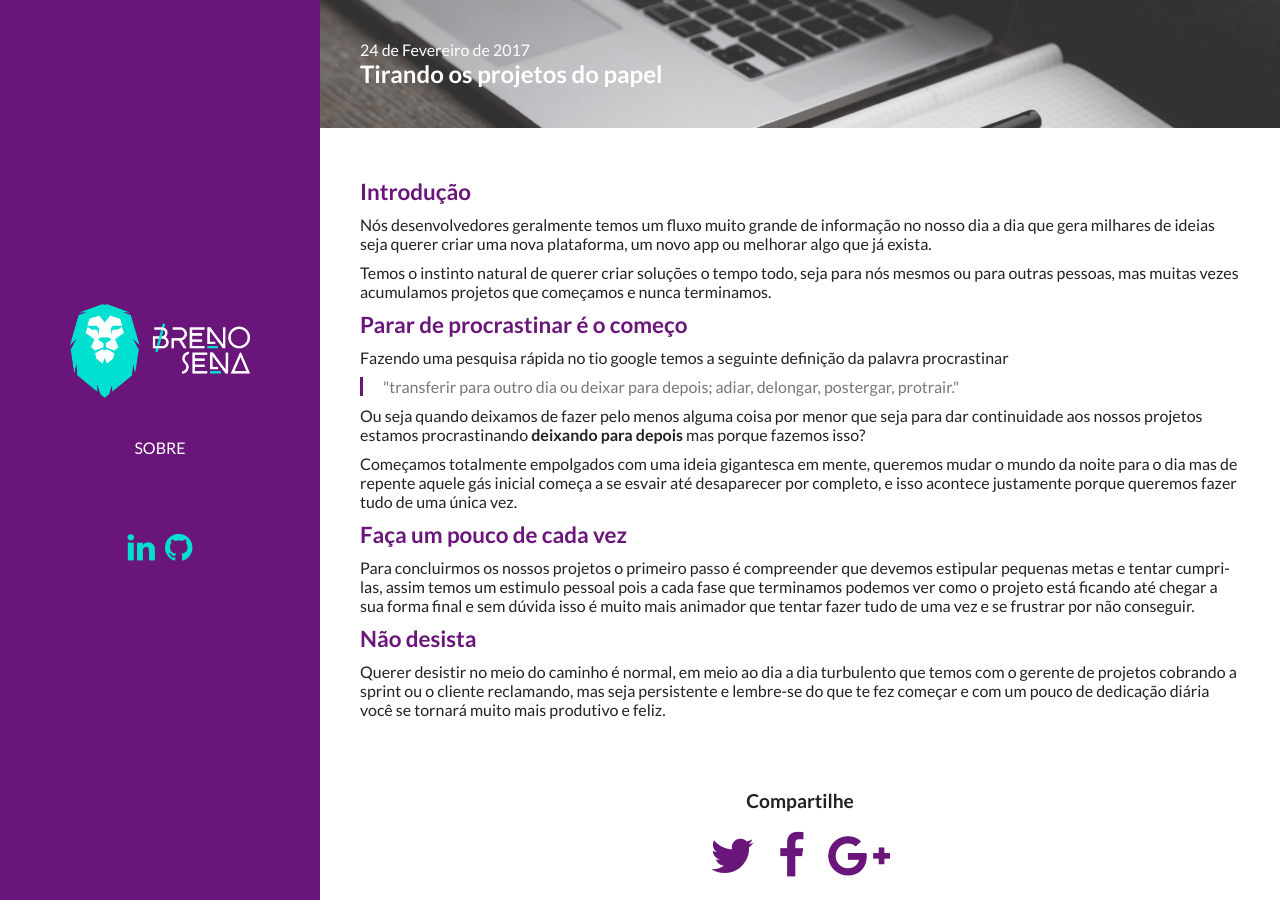
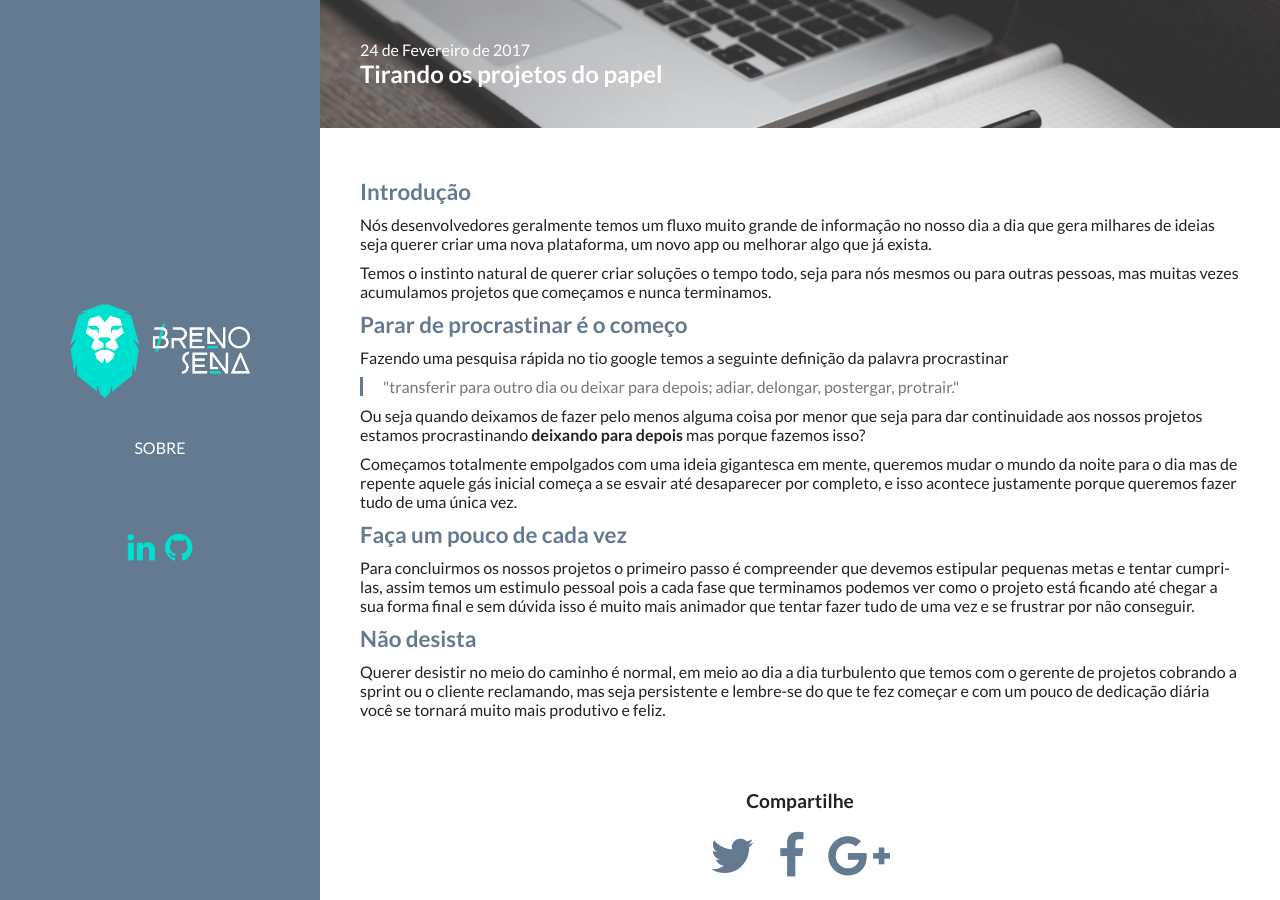
Before and after one commit to brenofsena/brenofsena.github.io, a Jekyll site: the page built from _posts/2017-02-24-tirando-os-projetos-do-papel.markdown, in a window 1280 px wide and 900 px high. Built offline with Jekyll 4.4.1, drawn with Linux system fonts in a browser that asks for light colours; nearby versions of some CDN libraries; comment, search, counter and statistics services are not loaded.

Commit message:
Alteração de css

```diff
--- a/_sass/_base.scss
+++ b/_sass/_base.scss
@@ -1,5 +1,5 @@
 $background: #fff;
-$primary-color: #6a157a;
+$primary-color: #637a91;
 $secondary-color: #00e0d0;
 $font: 'Lato';
 
```
